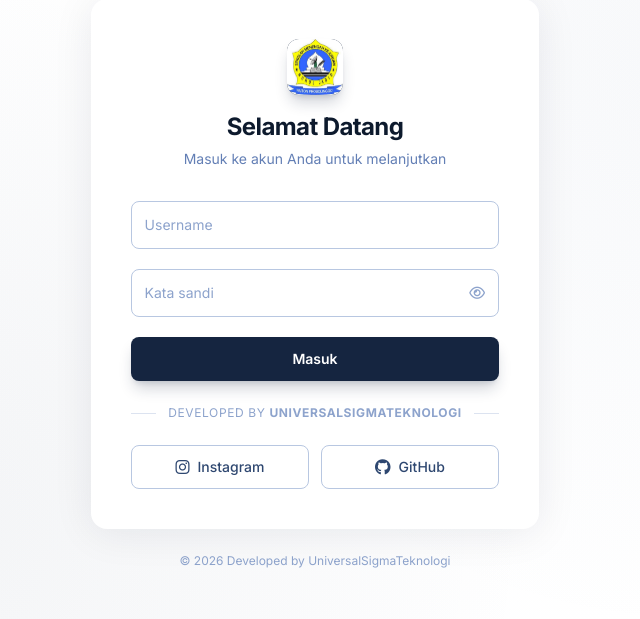
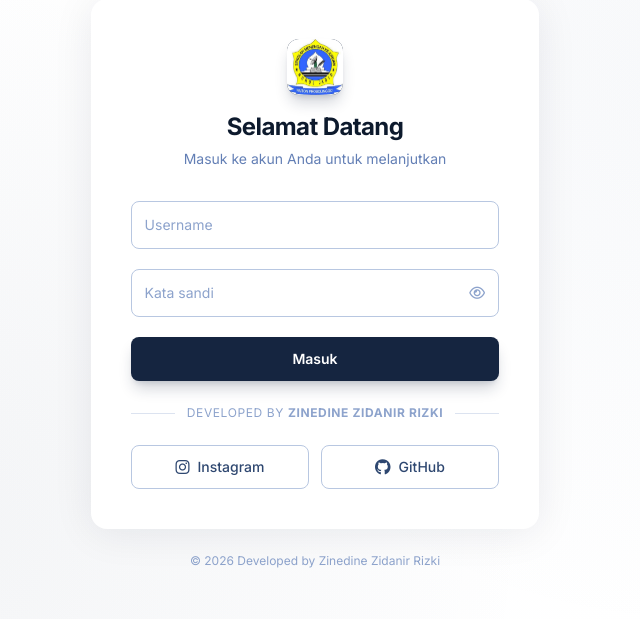
Before and after one commit to universalsigmateknologi/laporan-harian-v2, a Django app: template accounts/templates/accounts/auth/login.html in a window 1280 px wide. Shown: the part 116-735 px from the top of the page, without its empty margins (325-965 px from the left). Run offline with Django 5.2, Linux system fonts and the light colour scheme; the template is opened without the code that fills it, so the values that code supplies are empty; parts of the project's set-up code (start-up, migrations or seed data) failed here and were passed over.

Commit message:
refactor: update developer credentials and social media links in login template

```diff
--- a/accounts/templates/accounts/auth/login.html
+++ b/accounts/templates/accounts/auth/login.html
@@ -216,14 +216,14 @@
       <!-- Divider -->
       <div class="flex items-center gap-3 my-6">
         <div class="flex-1 h-px bg-navy-100"></div>
-        <span class="text-xs text-navy-300 uppercase tracking-wider">Developed by <span class="font-bold">UniversalSigmaTeknologi</span></span>
+        <span class="text-xs text-navy-300 uppercase tracking-wider">Developed by <span class="font-bold">ZINEDINE ZIDANIR RIZKI</span></span>
         <div class="flex-1 h-px bg-navy-100"></div>
       </div>
 
       <!-- Tombol promosi sosial -->
       <div class="grid grid-cols-2 gap-3">
         <a
-          href="https://www.instagram.com/sigmatech.digital"
+          href="https://www.instagram.com/zzddnnrizkii1"
           target="_blank"
           rel="noreferrer noopener"
           id="instagramBtn"
@@ -246,7 +246,7 @@
     </div>
 
     <!-- Copyright -->
-    <p class="text-center text-xs text-navy-300 mt-6">&copy; 2026 Developed by UniversalSigmaTeknologi</p>
+    <p class="text-center text-xs text-navy-300 mt-6">&copy; 2026 Developed by Zinedine Zidanir Rizki</p>
   </div>
 
   <!-- Toast notification -->
```
